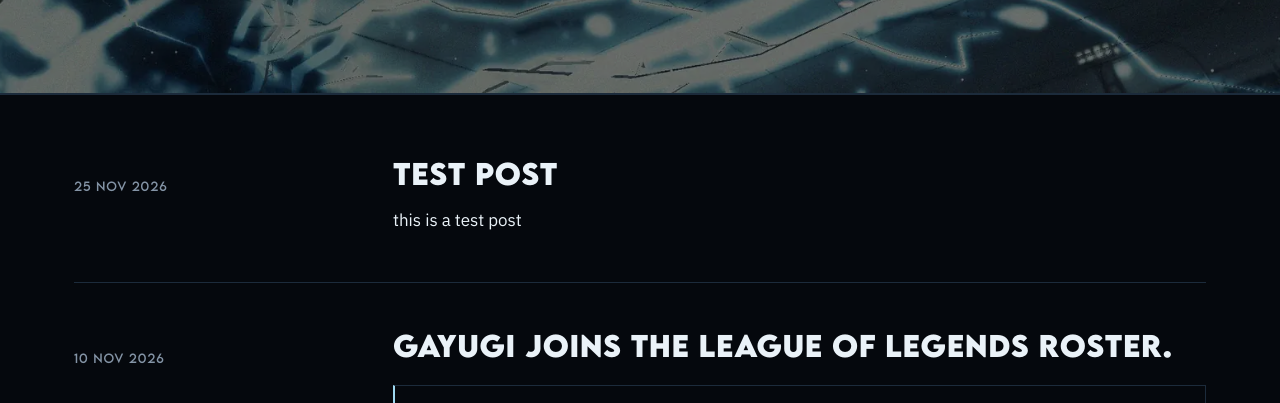
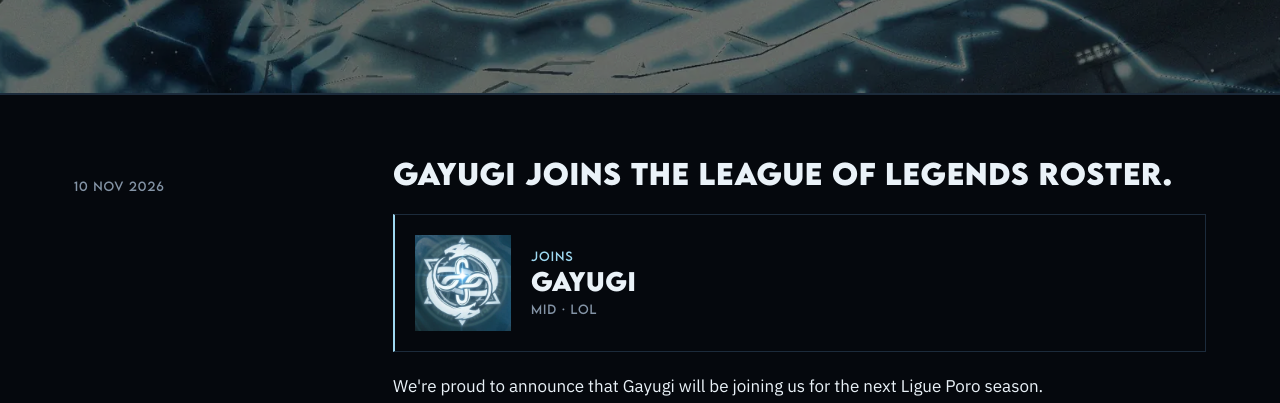
Before and after one commit to NEUILLEPRIME/neuilleprime.github.io, a plain HTML site: page news.html in a window 1280 px wide. Shown: the part 351-754 px from the top of the page. Drawn offline with Linux system fonts and the light colour scheme.

Commit message:
News: remove test post

```diff
--- a/assets/js/i18n.js
+++ b/assets/js/i18n.js
@@ -55,9 +55,6 @@ var NP67_I18N = {
       "post.example-role.title": "Example: role change",
       "post.example-role.p1": "Shows the old role and the new one side by side.",
     ---- end of example posts ---- */
-
-    "post.2026-11-25-test-post.title": "test post",
-    "post.2026-11-25-test-post.p1": "this is a test post",
 
     "post.2026-11-10-gayugi-joins.title": "Gayugi joins the League of Legends roster.",
     "post.2026-11-10-gayugi-joins.p1": "We're proud to announce that Gayugi will be joining us for the next Ligue Poro season.",
@@ -212,9 +209,6 @@ var NP67_I18N = {
       "post.example-role.title": "Exemple : changement de rôle",
       "post.example-role.p1": "Affiche l’ancien rôle et le nouveau côte à côte.",
     ---- end of example posts ---- */
-
-    "post.2026-11-25-test-post.title": "post de test",
-    "post.2026-11-25-test-post.p1": "ceci est post de test",
 
     "post.2026-11-10-gayugi-joins.title": "Gayugi rejoint le roster League of Legends.",
     "post.2026-11-10-gayugi-joins.p1": "Nous sommes fiers d'annoncer que Gayugi va nous rejoindre pour la prochaine saison de la Ligue Poro.",
--- a/news.html
+++ b/news.html
@@ -63,15 +63,6 @@
         <p class="feed__empty" data-i18n="news.empty">No posts yet. Join the Discord to hear things first.</p>
         <ol class="feed__list" role="list" data-feed>
           <!-- NEW POSTS GO HERE: paste each new post right below this line, newest first. Templates and steps: docs/POSTS.md -->
-          <li>
-            <article class="post" id="post-2026-11-25-test-post" aria-labelledby="post-2026-11-25-test-post-title">
-              <p class="post__meta"><a class="label post__date" href="#post-2026-11-25-test-post"><time class="post__time" datetime="2026-11-25">25 Nov 2026</time></a></p>
-              <div class="post__content">
-                <h2 class="post__title" id="post-2026-11-25-test-post-title" data-i18n="post.2026-11-25-test-post.title">test post</h2>
-                <p data-i18n="post.2026-11-25-test-post.p1">this is a test post</p>
-              </div>
-            </article>
-          </li>
           <li>
             <article class="post" id="post-2026-11-10-gayugi-joins"
               aria-labelledby="post-2026-11-10-gayugi-joins-title">
```
